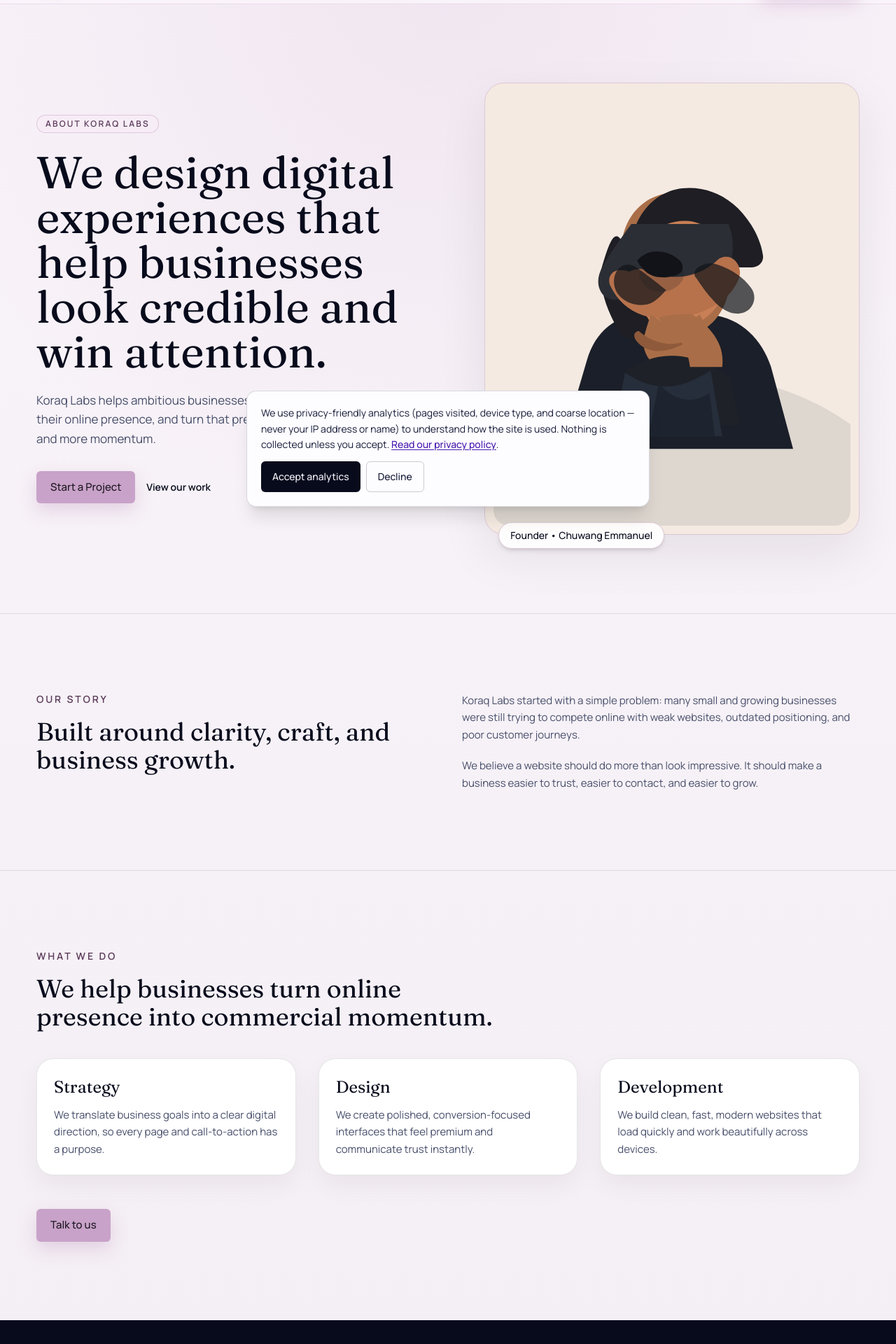
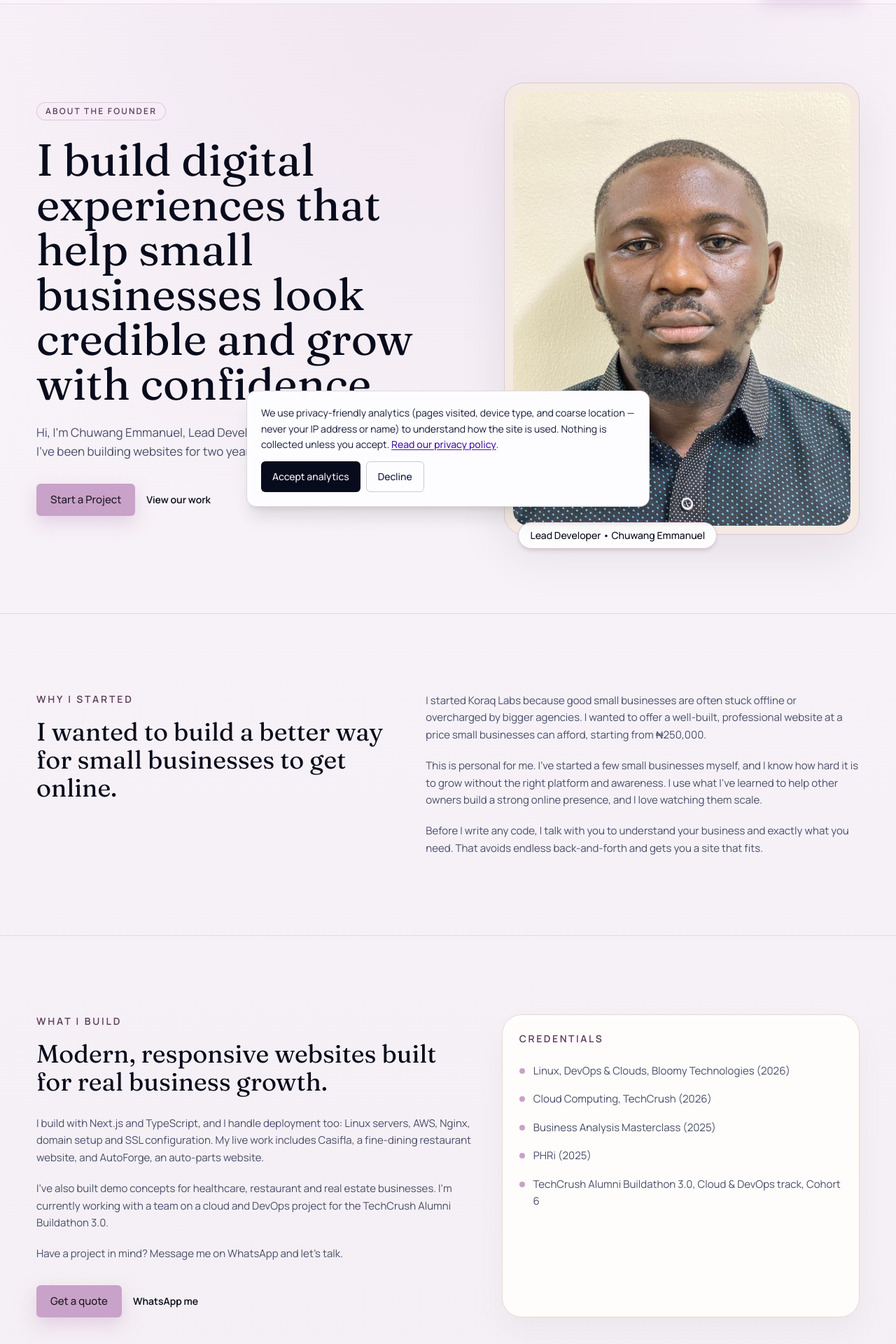
Before and after one commit to chuwang-dev/KoraqLabs, a Next.js app: page /about in a window 1280 px wide. Shown: the part 60-1980 px from the top of the page at 70% size. Built offline with nearby package versions, Linux system fonts and the light colour scheme; no server answers; the database is empty.

Commit message:
Add founder story and homepage about section

```diff
--- a/app/about/page.tsx
+++ b/app/about/page.tsx
@@ -1,12 +1,20 @@
 import type { Metadata } from "next";
 import Image from "next/image";
 import { CtaButton } from "@/components/cta-button";
+
+const credentials = [
+  "Linux, DevOps & Clouds, Bloomy Technologies (2026)",
+  "Cloud Computing, TechCrush (2026)",
+  "Business Analysis Masterclass (2025)",
+  "PHRi (2025)",
+  "TechCrush Alumni Buildathon 3.0, Cloud & DevOps track, Cohort 6",
+];
 
 export async function generateMetadata(): Promise<Metadata> {
   return {
     title: "About",
     description:
-      "Learn how Koraq Labs helps Nigerian businesses build credible websites, stronger brands, and better customer experiences.",
+      "Hi, I’m Chuwang Emmanuel, Lead Developer and founder of Koraq Labs. I build modern, affordable websites for small Nigerian businesses.",
   };
 }
 
@@ -14,16 +22,16 @@
   return (
     <>
       <section className="border-b border-ink-900/10 section-pad">
-        <div className="container-page grid items-center gap-12 lg:grid-cols-[1.05fr_0.95fr]">
+        <div className="container-page grid items-center gap-12 lg:grid-cols-[1.1fr_0.9fr]">
           <div>
             <p className="inline-flex rounded-full border border-[#C8A2C8]/50 bg-[#F7EDF6] px-3 py-1 text-xs font-semibold uppercase tracking-[0.18em] text-[#5B3A5A]">
-              About Koraq Labs
+              About the founder
             </p>
-            <h1 className="mt-6 max-w-xl font-display text-4xl leading-[1.1] text-ink-900 md:text-5xl lg:text-[4rem]">
-              We design digital experiences that help businesses look credible and win attention.
+            <h1 className="mt-6 max-w-xl font-display text-4xl leading-[1.08] text-ink-900 md:text-5xl lg:text-[4rem]">
+              I build digital experiences that help small businesses look credible and grow with confidence.
             </h1>
             <p className="mt-6 max-w-xl text-[17px] leading-relaxed text-ink-500">
-              Koraq Labs helps ambitious businesses clarify their message, sharpen their online presence, and turn that presence into more leads, more trust, and more momentum.
+              Hi, I&apos;m Chuwang Emmanuel, Lead Developer at Koraq Labs, based in Lagos. I&apos;ve been building websites for two years, and I still love it.
             </p>
 
             <div className="mt-8 flex flex-wrap items-center gap-4">
@@ -37,78 +45,83 @@
           <div className="relative">
             <div className="overflow-hidden rounded-[28px] border border-[#DCC7D5] bg-[#F4EAE2] p-3 shadow-[0_28px_70px_rgba(30,17,40,0.08)]">
               <Image
-                src="/images/chuwang-portrait.svg"
-                alt="Portrait of Chuwang Emmanuel, founder of Koraq Labs"
+                src="/images/chuwang-emmanuel.jpg"
+                alt="Chuwang Emmanuel, Lead Developer and founder of Koraq Labs"
                 width={720}
-                height={820}
+                height={860}
                 className="h-[560px] w-full rounded-[22px] object-cover md:h-[620px]"
                 priority
               />
             </div>
             <div className="absolute -bottom-5 left-5 rounded-full border border-[#DCC7D5] bg-white/90 px-4 py-2 text-sm font-medium text-ink-900 shadow-md backdrop-blur">
-              Founder • Chuwang Emmanuel
+              Lead Developer • Chuwang Emmanuel
             </div>
           </div>
         </div>
       </section>
 
       <section className="section-pad border-b border-ink-900/10">
-        <div className="container-page grid gap-10 lg:grid-cols-2">
+        <div className="container-page grid gap-10 lg:grid-cols-[1fr_1.2fr]">
           <div>
-            <p className="text-sm font-semibold uppercase tracking-[0.2em] text-[#5B3A5A]">Our story</p>
+            <p className="text-sm font-semibold uppercase tracking-[0.2em] text-[#5B3A5A]">Why I started</p>
             <h2 className="mt-4 font-display text-3xl text-ink-900 md:text-4xl">
-              Built around clarity, craft, and business growth.
+              I wanted to build a better way for small businesses to get online.
             </h2>
           </div>
 
           <div className="space-y-5 text-[15px] leading-relaxed text-ink-500">
             <p>
-              Koraq Labs started with a simple problem: many small and growing businesses were still trying to compete online with weak websites, outdated positioning, and poor customer journeys.
+              I started Koraq Labs because good small businesses are often stuck offline or overcharged by bigger agencies. I wanted to offer a well-built, professional website at a price small businesses can afford, starting from ₦250,000.
             </p>
             <p>
-              We believe a website should do more than look impressive. It should make a business easier to trust, easier to contact, and easier to grow.
+              This is personal for me. I&apos;ve started a few small businesses myself, and I know how hard it is to grow without the right platform and awareness. I use what I&apos;ve learned to help other owners build a strong online presence, and I love watching them scale.
+            </p>
+            <p>
+              Before I write any code, I talk with you to understand your business and exactly what you need. That avoids endless back-and-forth and gets you a site that fits.
             </p>
           </div>
         </div>
       </section>
 
       <section className="section-pad">
-        <div className="container-page">
-          <div className="mb-10 max-w-2xl">
-            <p className="text-sm font-semibold uppercase tracking-[0.2em] text-[#5B3A5A]">What we do</p>
+        <div className="container-page grid gap-10 lg:grid-cols-[1.1fr_0.9fr]">
+          <div>
+            <p className="text-sm font-semibold uppercase tracking-[0.2em] text-[#5B3A5A]">What I build</p>
             <h2 className="mt-4 font-display text-3xl text-ink-900 md:text-4xl">
-              We help businesses turn online presence into commercial momentum.
+              Modern, responsive websites built for real business growth.
             </h2>
+
+            <div className="mt-7 space-y-5 text-[15px] leading-relaxed text-ink-500">
+              <p>
+                I build with Next.js and TypeScript, and I handle deployment too: Linux servers, AWS, Nginx, domain setup and SSL configuration. My live work includes Casifla, a fine-dining restaurant website, and AutoForge, an auto-parts website.
+              </p>
+              <p>
+                I&apos;ve also built demo concepts for healthcare, restaurant and real estate businesses. I&apos;m currently working with a team on a cloud and DevOps project for the TechCrush Alumni Buildathon 3.0.
+              </p>
+              <p>
+                Have a project in mind? Message me on WhatsApp and let&apos;s talk.
+              </p>
+            </div>
+
+            <div className="mt-8 flex flex-wrap items-center gap-4">
+              <CtaButton href="/contact">Get a quote</CtaButton>
+              <a href="https://wa.me/2348107342853?text=Hi%20Chuwang%2C%20I%27d%20like%20to%20talk%20about%20a%20website." target="_blank" rel="noreferrer" className="text-sm font-semibold text-ink-900 underline-offset-4 transition hover:text-[#5B3A5A] hover:underline">
+                WhatsApp me
+              </a>
+            </div>
           </div>
 
-          <div className="grid gap-8 md:grid-cols-3">
-            {[
-              {
-                title: "Strategy",
-                description:
-                  "We translate business goals into a clear digital direction, so every page and call-to-action has a purpose.",
-              },
-              {
-                title: "Design",
-                description:
-                  "We create polished, conversion-focused interfaces that feel premium and communicate trust instantly.",
-              },
-              {
-                title: "Development",
-                description:
-                  "We build clean, fast, modern websites that load quickly and work beautifully across devices.",
-              },
-            ].map((item) => (
-              <div key={item.title} className="rounded-3xl border border-ink-900/10 bg-white p-6 shadow-[0_14px_35px_rgba(30,17,40,0.05)]">
-                <h3 className="font-display text-2xl text-ink-900">{item.title}</h3>
-                <p className="mt-3 text-[15px] leading-relaxed text-ink-500">{item.description}</p>
-              </div>
-            ))}
-          </div>
-
-          <div className="mt-12">
-            <CtaButton href="/contact">Talk to us</CtaButton>
-          </div>
+          <aside className="rounded-[28px] border border-[#E8D8CF] bg-[#FFFDFB] p-6 shadow-[0_20px_45px_rgba(30,17,40,0.04)]">
+            <p className="text-sm font-semibold uppercase tracking-[0.18em] text-[#5B3A5A]">Credentials</p>
+            <ul className="mt-6 space-y-4 text-[15px] leading-relaxed text-ink-500">
+              {credentials.map((item) => (
+                <li key={item} className="flex gap-3">
+                  <span className="mt-2 h-2 w-2 rounded-full bg-[#C8A2C8]" aria-hidden="true" />
+                  <span>{item}</span>
+                </li>
+              ))}
+            </ul>
+          </aside>
         </div>
       </section>
     </>
--- a/app/page.tsx
+++ b/app/page.tsx
@@ -1,4 +1,5 @@
 import { Hero } from "@/components/hero";
+import { AboutSection } from "@/components/about-section";
 import { Services } from "@/components/services";
 import { Industries } from "@/components/industries";
 import { Portfolio } from "@/components/portfolio";
@@ -15,6 +16,7 @@
   const renderSection = (section: string) => {
     switch (section) {
       case "hero": return <Hero key={section} content={content} />;
+      case "about": return <AboutSection key={section} />;
       case "services": return <Services key={section} content={content} />;
       case "industries": return <Industries key={section} content={content} />;
       case "portfolio": return <Portfolio key={section} content={content} />;
--- /dev/null
+++ b/components/about-section.tsx
@@ -0,0 +1,45 @@
+import Image from "next/image";
+import { CtaButton } from "@/components/cta-button";
+
+export function AboutSection() {
+  return (
+    <section className="border-b border-[#C8A2C8]/30 bg-[#F8F3F0]">
+      <div className="container-page grid items-center gap-12 py-16 md:py-20 lg:grid-cols-[1.05fr_0.95fr]">
+        <div>
+          <p className="inline-flex rounded-full border border-[#C8A2C8]/60 bg-[#F3E7F3] px-3 py-1.5 text-[12px] font-semibold uppercase tracking-[0.16em] text-ink-800">
+            Lead developer • founder
+          </p>
+          <h2 className="mt-6 max-w-xl font-display text-[2.4rem] leading-[1.08] text-ink-900 sm:text-5xl md:text-[3.1rem]">
+            I build modern websites that help small businesses look credible and win more customers.
+          </h2>
+          <p className="mt-6 max-w-xl text-[17px] leading-relaxed text-ink-500">
+            Hi, I&apos;m Chuwang Emmanuel, Lead Developer at Koraq Labs in Lagos. I build professional websites for small Nigerian businesses at a price they can actually afford, starting from ₦250,000.
+          </p>
+
+          <div className="mt-8 flex flex-wrap items-center gap-4">
+            <CtaButton href="/about">Read my story</CtaButton>
+            <CtaButton href="/contact" variant="secondary">
+              Book a call
+            </CtaButton>
+          </div>
+        </div>
+
+        <div className="relative">
+          <div className="overflow-hidden rounded-[30px] border border-[#D7C9C0] bg-[#F4EAE3] p-3 shadow-[0_28px_70px_rgba(30,17,40,0.08)]">
+            <Image
+              src="/images/chuwang-emmanuel.jpg"
+              alt="Chuwang Emmanuel, Lead Developer and founder of Koraq Labs"
+              width={720}
+              height={860}
+              className="h-[520px] w-full rounded-[24px] object-cover md:h-[620px]"
+              priority
+            />
+          </div>
+          <div className="absolute -bottom-5 left-5 rounded-full border border-[#D7C9C0] bg-white/90 px-4 py-2 text-sm font-medium text-ink-900 shadow-md backdrop-blur">
+            Lead Developer • Chuwang Emmanuel
+          </div>
+        </div>
+      </div>
+    </section>
+  );
+}
--- a/lib/site-content.ts
+++ b/lib/site-content.ts
@@ -17,6 +17,7 @@
   home: {
     sectionOrder: [
       "hero",
+      "about",
       "services",
       "industries",
       "portfolio",
@@ -27,6 +28,13 @@
       "faq",
       "contact",
     ],
+    about: {
+      enabled: true,
+      eyebrow: "Lead developer • founder",
+      title: "I build modern websites for businesses that want to look credible and grow without agency clutter.",
+      description:
+        "Hi, I'm Chuwang Emmanuel, Lead Developer at Koraq Labs in Lagos. I build modern, professional websites that help small businesses win trust and grow online without paying agency-level prices.",
+    },
     hero: {
       enabled: true,
       eyebrow: "Koraq Labs",
```
Also changed, not shown: public/images/chuwang-emmanuel.jpg (added), public/images/chuwang-portrait.svg (deleted).
